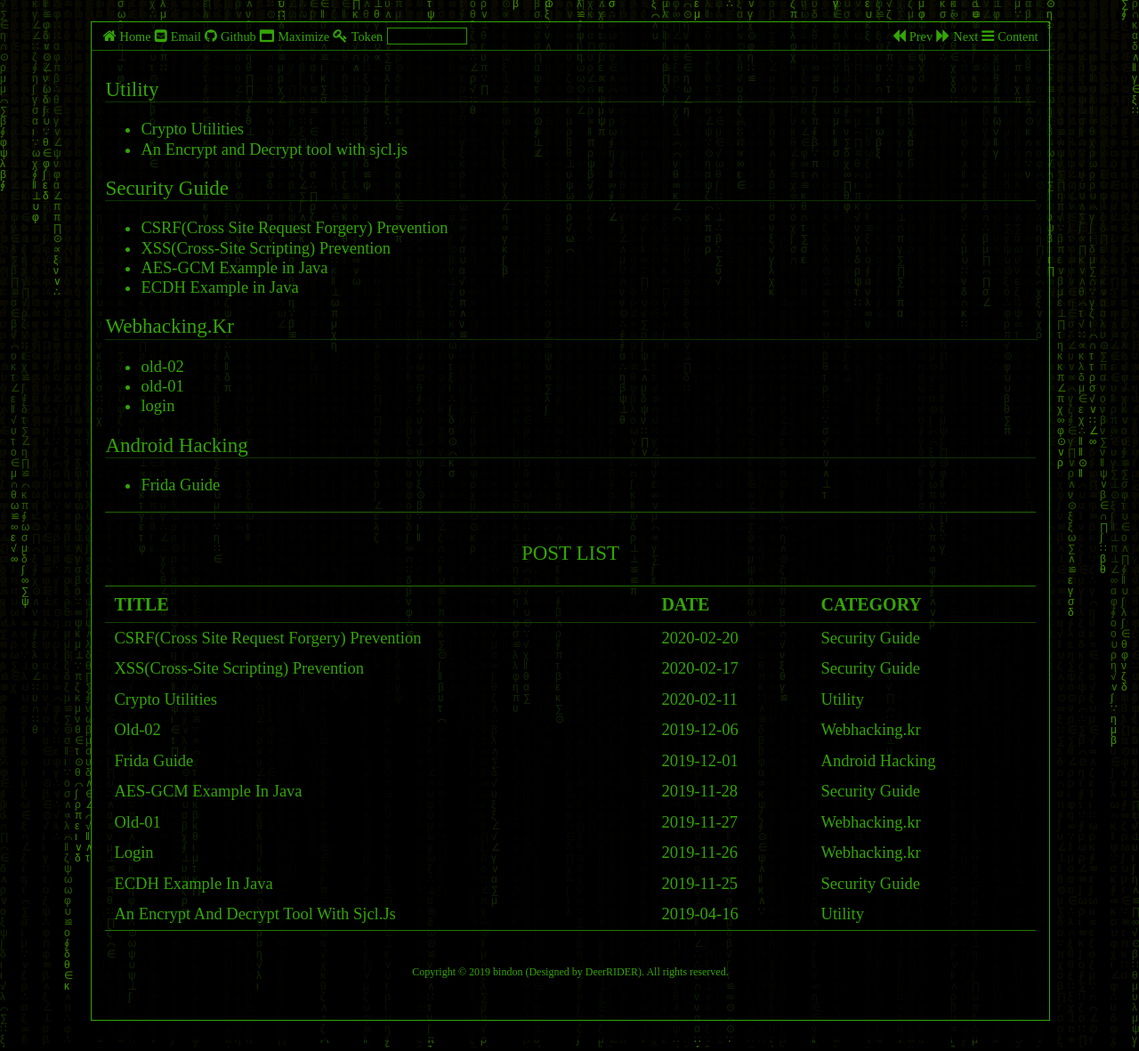
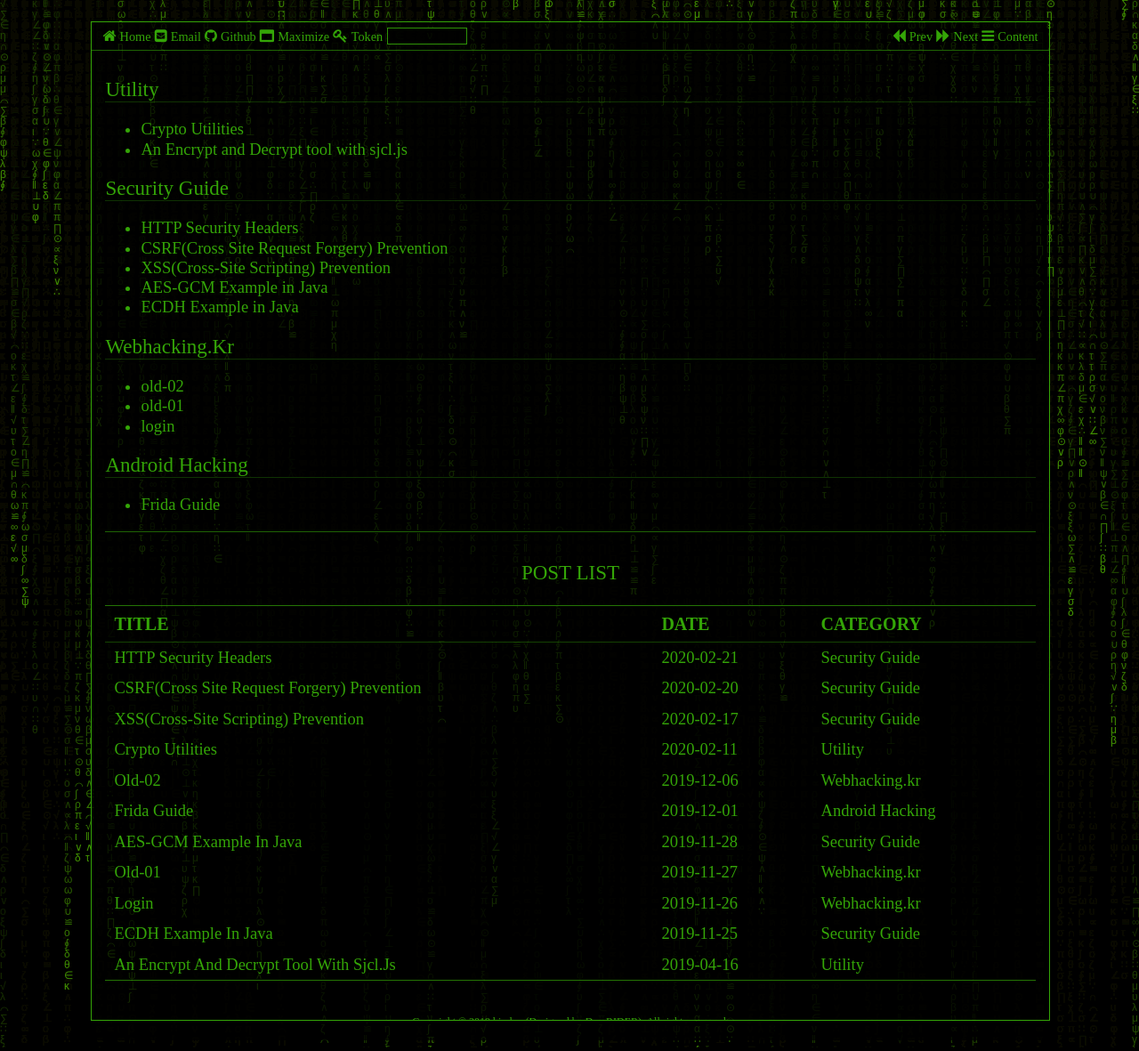
Before and after one commit to bindon/bindon.github.io, a Jekyll site: the page built from pages/index.html, in a window 1280 px wide. Shown: the whole page at 89% size. Built offline with Jekyll 4.4.1, drawn with Linux system fonts in a browser that asks for light colours; nearby versions of some CDN libraries; some web fonts are replaced; library files that are not in the unit come from our copies; some of the changed lines change nothing that is shown.

Commit message:
Create Security Headers Guide in Security Guide

```diff
--- /dev/null
+++ b/_posts/Security Guide/2020-02-21-security_headers.md
@@ -0,0 +1,44 @@
+---
+layout: post
+title: HTTP Security Headers
+author: bindon
+post_list: "current"
+category: Security Guide
+date: 2020-02-21
+toc: true
+home_btn: true
+btn_text: true
+footer: true
+maximize: true
+encrypted_text: true
+toc_level: 6
+excerpt: ""
+abstract: ""
+---
+
+# Introduction
+
+웹 개발 시 HTTP Header를 통해 클라이언트의 행위를 제한할 수 있다. 일반 사용자가 외부의 공격(e.g. XSS)을 통해 중요한 데이터가 유출되거나 의도하지 않은 행위가 발생하지 않도록 예방할 수 있다.
+
+
+Security Header는 필요한 리소스의 사용에 대해서는 권한을 설정하여 편의성(Usability)는 그대로 유지하되 의도하지 않은 리소스에 대해서 제한하는 방향으로 적용시킨다.
+
+
+예를 들어 Javascript를 사용해야 하는 페이지가 있을 때 A.js, B.js와 따로 정의한 inline-javascript를 사용할 경우 CSP헤더를 이용하여 두 Javascript 파일과 inline-javascript를 등록하여 XSS와 같은 공격을 받게 되더라도 공격자에 의해 삽입된 Javascript를 실행할 수 없도록 설정한다.
+
+***
+
+# Set-Cookie
+- 사용자 브라우저에 쿠키를 전송하기 위해 사용되는 HTTP Header(상세 정보 확인)
+  - <cookie-name>=<cookie-value> 형태로 값을 지정함
+  - SameSite의 경우 먼저 Strict를 적용한 후 문제가 있을 시 다른 옵션으로 변경하는 것을 권장
+
+| Directive                      | Description                     |
+|:-------------------------------|:--------------------------------|
+| *Secure*                       | * HTTPS 프로토콜을 사용할 때에만 전송                                                                                                                                                                                                                                                                                                 |
+| *HttpOnly*                     | * JavaScript를 통해 쿠키에 접근할 수 없도록 함                                                                                                                                                                                                                                                                                         |
+| Path=<path-value>              | * 쿠키 헤더를 보내기 요청 된 URL 경로를 나타냄<br>* 디렉토리 구분 기호(/)로 구분되며 하위 디렉토리도 허용                                                                                                                                                                                                                                            |
+| Max-Age=<number>               | * 쿠키가 만료될 때 까지의 시간(초)<br>* 0 또는 음수가 지정되면 즉시 만료<br>* Expires와 Max-Age가 둘 다 설정될 경우 Max-Age로 적용                                                                                                                                                                                                                  |
+| Domain=<domain-value>          | * 쿠키가 적용되어야 하는 호스트를 지정<br>  * 도메인이 dot(".", %x2e)으로 시작되지 않아야 함(RFC 6265)<br>    * 지정되어있지 않으면 현재 URI 기준으로 적용(서브도메인 미포함)<br>      * www.example.com (O)<br><br>      * www.foo.example.com (X)<br>    * 도메인을 지정하면할 경우 서브도메인 포함<br>      * www.example.com (O)<br>      * www.foo.example.com (O) |
+| Expires=<date>                 | * 타임스탬프로 키록된 쿠키의 최대 유지 시간<br>* 지정되지 않을 경우 세션 쿠키로 취급되며 클라이언트가 종료될 때 파기<br>* maxAge를 설정하면 Expires가 자동으로 설정(RFC 6265)                                                                                                                                                                                   |
+| *SameSite={None, Strint, Lax}* | * 허용된 사이트에만 쿠키를 보낼 수 있도록 설정<br>* None: 제 3자에게 쿠키 전송 허용<br>* Strict: 제 3자에게 쿠키가 전송되지 않음<br>* Lax: GET으로 요청하는 일부에 대해서 허용(하단 참조)                                                                                                                                                                        |
```
Also changed, not shown: _posts/Security Guide/2020-02-20-csrf_prevention.md (+2 -0 lines).
